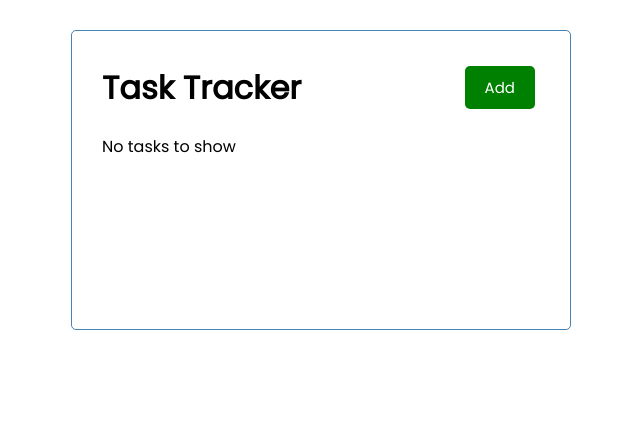
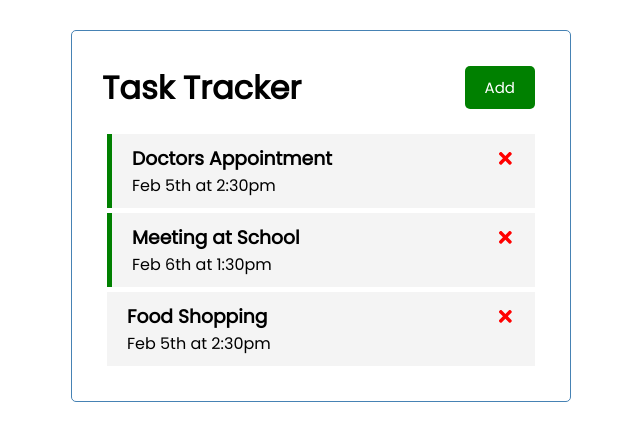
Before and after one commit to 04alexklink/react2021-task-tracker, a React (Create React App) app: page / in a window 1280 px wide. Shown: the top 440 px of the page, without its empty margins (319-959 px from the left). Built offline with nearby package versions, Linux system fonts and the light colour scheme; data requests are answered from the project's data file.

Commit message:
Finished fetch tasks from server implementation

```diff
--- a/src/App.js
+++ b/src/App.js
@@ -6,19 +6,24 @@
   const [showAddTask, setShowAddTask] = useState(false)
   const [tasks, setTasks] = useState([])
   useEffect(() => {
+    const getTasks = async () => {
+      const tasksFromServer = await fetchTasks()
+      setTasks(tasksFromServer)
+    }
+  getTasks()
+  }, [])
+
   const fetchTasks = async() => {
     const response = await fetch('http://localhost:5000/tasks')
     const data = await response.json()
-    console.log(data)
+    return data;
   }
-  fetchTasks()
-  }, [])
 
-const addTask = (task) => {
-  const id = Math.floor(Math.random() * 10000) + 1
-  const newTask = {id, ...task}
-  setTasks([...tasks, newTask])
-}
+  const addTask = (task) => {
+    const id = Math.floor(Math.random() * 10000) + 1
+    const newTask = {id, ...task}
+    setTasks([...tasks, newTask])
+  }
 
 const showAddTaskForm = () => {
   setShowAddTask(!showAddTask)
```
